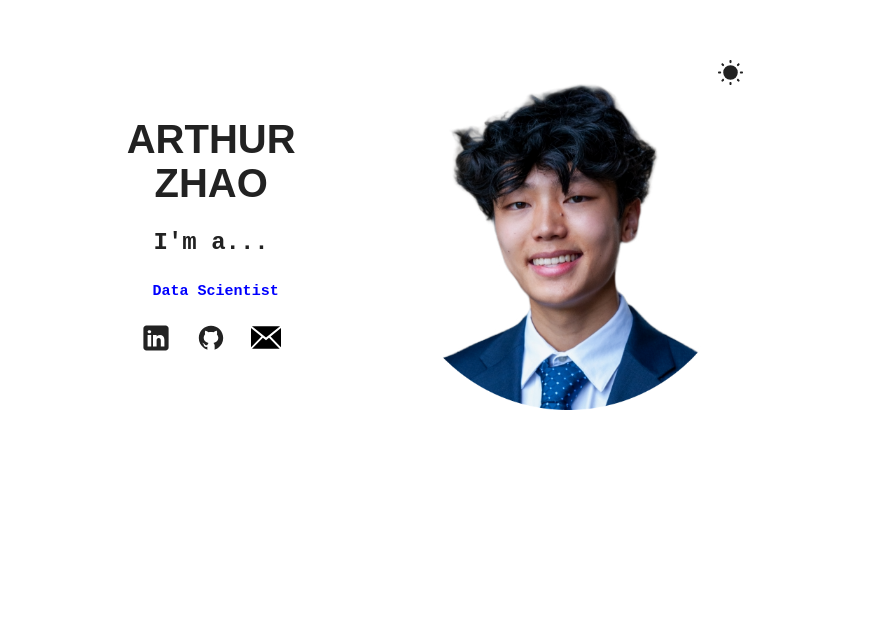
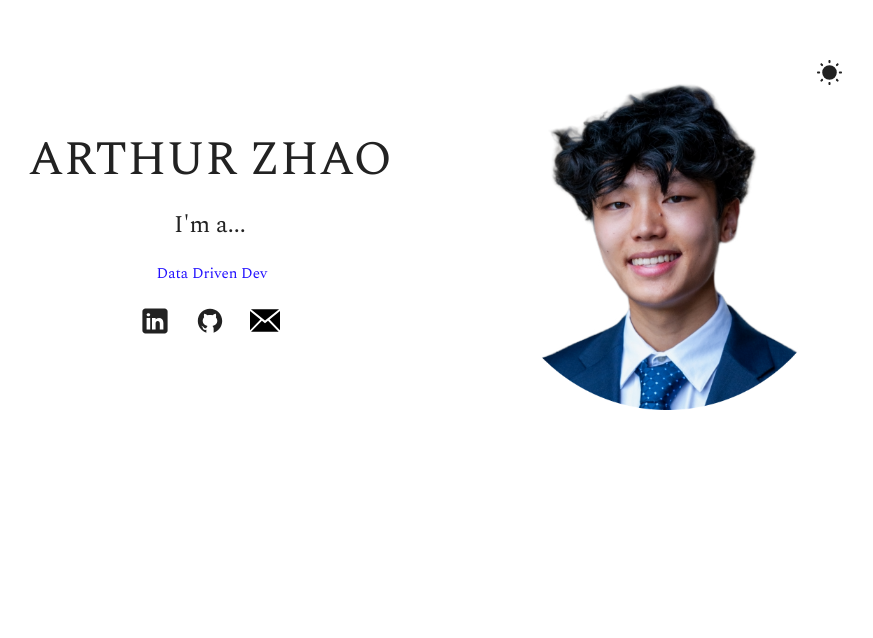
Before and after one commit to az-120/az-120.github.io, a React (Vite) app: page / in a window 1280 px wide. Shown: the part 162-800 px from the top of the page, without its empty margins (205-1078 px from the left). Built offline with nearby package versions, Linux system fonts and the light colour scheme.

Commit message:
changing font, styling for Hero should all be done

```diff
--- a/index.html
+++ b/index.html
@@ -4,12 +4,9 @@
     <meta charset="UTF-8" />
     <link rel="icon" type="image/svg+xml" href="/favicon.ico" />
     <meta name="viewport" content="width=device-width, initial-scale=1.0" />
-    <link rel="preconnect" href="https://fonts.googleapis.com" />
-    <link rel="preconnect" href="https://fonts.gstatic.com" crossorigin />
-    <!-- added from google fonts -->
-    <link
-      href="https://fonts.googleapis.com/css2?family=League+Spartan:wght@700&family=Roboto+Slab:wght@100..900&display=swap"
-      rel="stylesheet" />
+    <link rel="preconnect" href="https://fonts.googleapis.com">
+    <link rel="preconnect" href="https://fonts.gstatic.com" crossorigin>
+    <link href="https://fonts.googleapis.com/css2?family=Spectral&display=swap" rel="stylesheet">
     <title>Arthur Zhao</title>
   </head>
   <body>
--- a/src/App.css
+++ b/src/App.css
@@ -4,6 +4,7 @@
   --text-color: #222;
   --form-text-color: #555;
   --footer-text-color: #888;
+  --typewriter-color: #21f;
 }
 
 [data-theme="dark"] {
@@ -12,6 +13,7 @@
   --text-color: #fff;
   --form-text-color: #fff;
   --footer-text-color: #bbb;
+  --typewriter-color: #17f;
 }
 
 body {
@@ -36,25 +38,26 @@ p {
   padding: 0;
 }
 
+.typewriter {
+  color: var(--typewriter-color);
+}
+
 h2,
 h3,
 .typewriter,
 p {
-  font-family: "Robot Slab", monospace;
+  font-family: "Spectral", monospace;
 }
 
 h1 {
   text-transform: uppercase;
+  font-family: 'Spectral', sans-serif;
+  font-size: 40px;
 }
 
 h2,
 h3 {
   font-size: 20px;
-}
-
-h1 {
-  font-family: sans-serif;
-  font-size: 32px;
 }
 
 p {
@@ -70,13 +73,13 @@ p {
   cursor: pointer;
 }
 
-@media (width >= 800px) {
+@media (width >=800px) {
   #root {
     gap: 100px;
   }
 
   h1 {
-    font-size: 40px;
+    font-size: 48px;
   }
 
   h2,
@@ -97,20 +100,25 @@ p {
   }
 }
 
-@media (width >= 1400px) {
+@media (width >=1400px) {
   #root {
     gap: 200px;
   }
 
   h1 {
-    font-size: 48px;
+    font-size: 60px;
+  }
+
+  h2,
+  h3 {
+    font-size: 28px;
   }
 
   .typewriter {
-    font-size: 18px;
+    font-size: 24px;
   }
 
   .sectionTitle {
-    margin-bottom: 75px;
+    margin-bottom: 75;
   }
 }
--- a/src/sections/Hero/Hero.jsx
+++ b/src/sections/Hero/Hero.jsx
@@ -1,5 +1,5 @@
 import React from "react";
-import {useTypewriter, Cursor} from "react-simple-typewriter";
+import { useTypewriter, Cursor } from "react-simple-typewriter";
 import styles from "./HeroStyles.module.css";
 import heroImg from "../../assets/hero-img.png";
 import sun from "../../assets/sun.svg";
@@ -10,10 +10,10 @@ import githubLight from "../../assets/github-light.svg";
 import githubDark from "../../assets/github-dark.svg";
 import linkedinLight from "../../assets/linkedin-light.svg";
 import linkedinDark from "../../assets/linkedin-dark.svg";
-import {useTheme} from "../../common/ThemeContext";
+import { useTheme } from "../../common/ThemeContext";
 
 function Hero() {
-  const {theme, toggleTheme} = useTheme();
+  const { theme, toggleTheme } = useTheme();
 
   const themeIcon = theme === "light" ? sun : moon;
   const mailIcon = theme === "light" ? mailLight : mailDark;
@@ -21,7 +21,12 @@ function Hero() {
   const linkedinIcon = theme === "light" ? linkedinLight : linkedinDark;
 
   const [text] = useTypewriter({
-    words: ["Software Engineer", "Data Scientist", "CS Student @ Duke"],
+    words: [
+      "Software Engineer",
+      "Data Driven Developer",
+      "ML Enthusiast",
+      "CS Student @ Duke",
+    ],
     loop: true,
     typeSpeed: 100,
     deleteSpeed: 80,
@@ -46,14 +51,15 @@ function Hero() {
         />
       </div>
       <div className={styles.info}>
-        <h1>
-          Arthur
-          <br />
-          Zhao
-        </h1>
+        <h1>Arthur Zhao</h1>
         <h2>I'm a...</h2>
         <div className="typewriter">
-          <span style={{fontWeight: "bold", color: "blue"}}>
+          <span
+            style={{
+              fontWeight: "bold",
+              display: "inline",
+              whiteSpace: "nowrap",
+            }}>
             &nbsp;
             {text}
             {/* <Cursor /> */}
--- a/src/sections/Hero/HeroStyles.module.css
+++ b/src/sections/Hero/HeroStyles.module.css
@@ -2,7 +2,7 @@
   display: flex;
   flex-direction: column;
   justify-content: center;
-  gap: 20px;
+  gap: 100px;
   text-align: center;
   height: 100dvh;
   min-height: 500px;
@@ -18,6 +18,7 @@
 
     a {
       margin: 0;
+
       img {
         width: 30px;
       }
@@ -56,7 +57,7 @@
   gap: 20px;
 }
 
-@media (width >= 800px) {
+@media (width >=800px) {
   .container {
     flex-direction: row-reverse;
     align-items: center;
@@ -69,7 +70,7 @@
   }
 }
 
-@media (width >= 1400px) {
+@media (width >=1400px) {
   .container {
     .hero {
       max-width: 360px;
```
